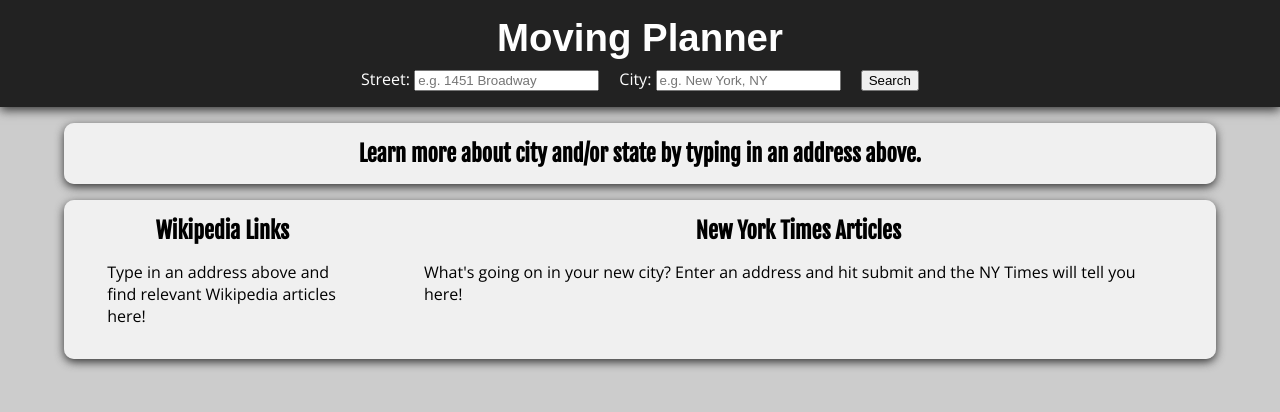
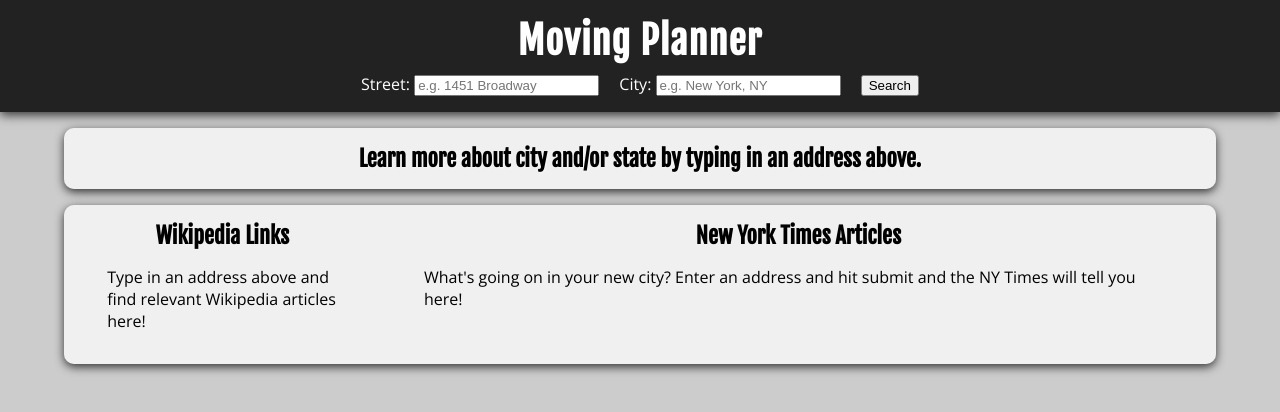
Before and after one commit to Hazumi/moving-planner, a plain HTML site: page index.html in a window 1280 px wide. Drawn offline with nearby package versions, Linux system fonts and the light colour scheme; a web font is replaced by a local one.

Commit message:
changed title font

```diff
--- a/css/style.css
+++ b/css/style.css
@@ -9,8 +9,9 @@ body {
 
 h1 {
   margin: 0 0 8px 0;
-  font-family: 'Oxygen', sans-serif;
+  font-family: 'Fjalla One', sans-serif;
   font-size: 2.4em;
+  letter-spacing: 1px;
 }
 
 h2 {
```
